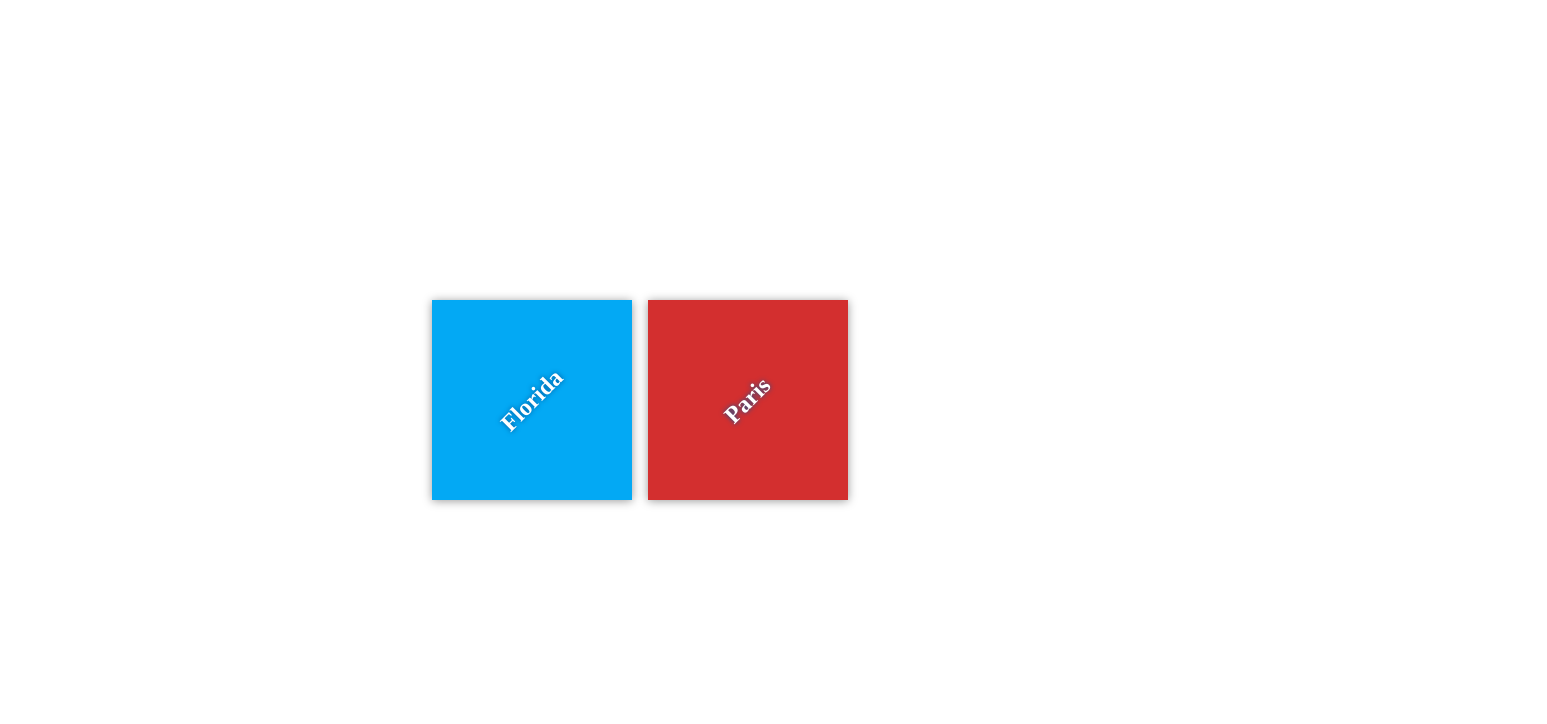
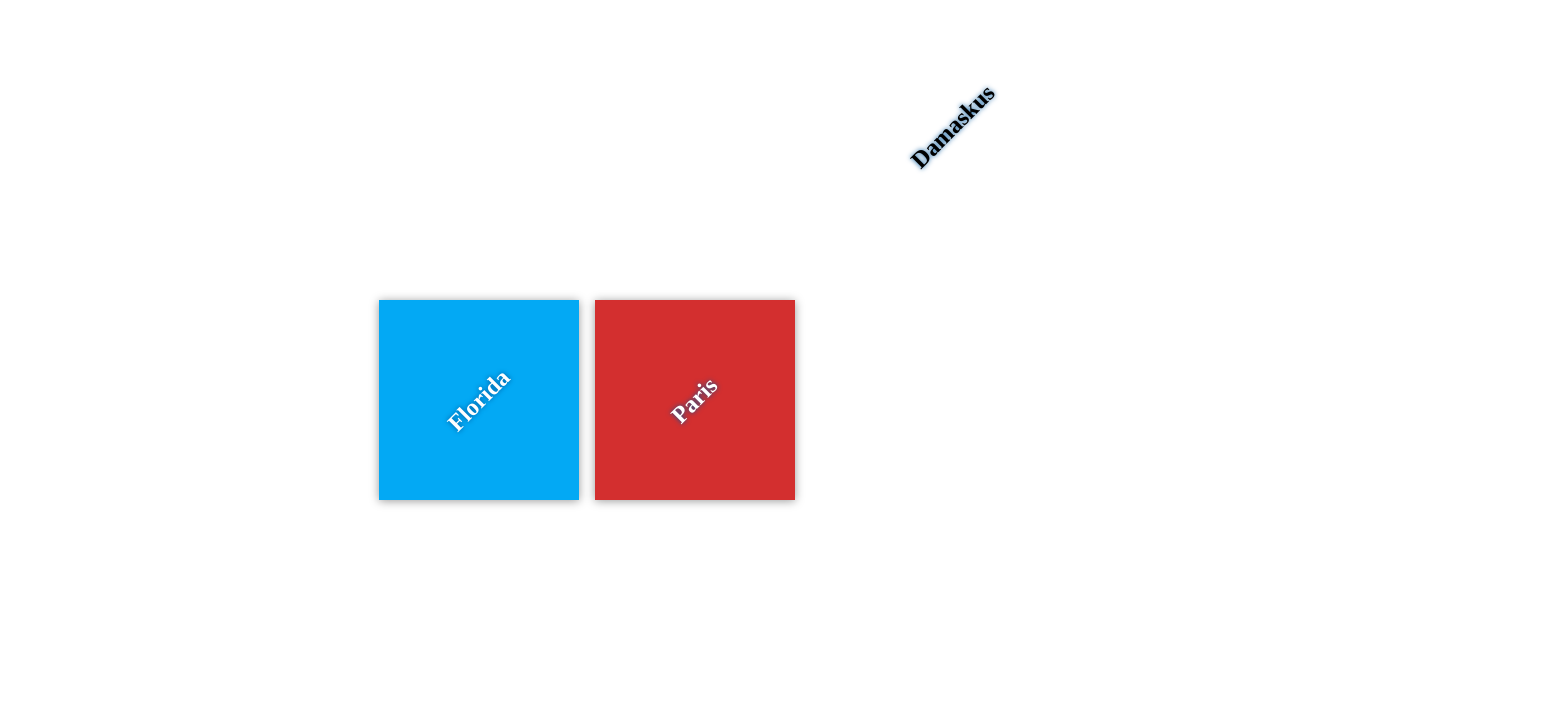
Before and after one commit to AHMAD-ATIA/my-travel-plans, a plain HTML site: page index.html in a window 1280 px wide. Shown: the whole page, 1547 px wide, since content can reach past the window. Drawn offline with Linux system fonts and the light colour scheme.

Commit message:
Add Header Damaskus

```diff
--- a/index.html
+++ b/index.html
@@ -19,6 +19,6 @@
 </div>
 </div>
 </div>
-
+<h2>Damaskus</h2>
 </body>
 </html>
```
